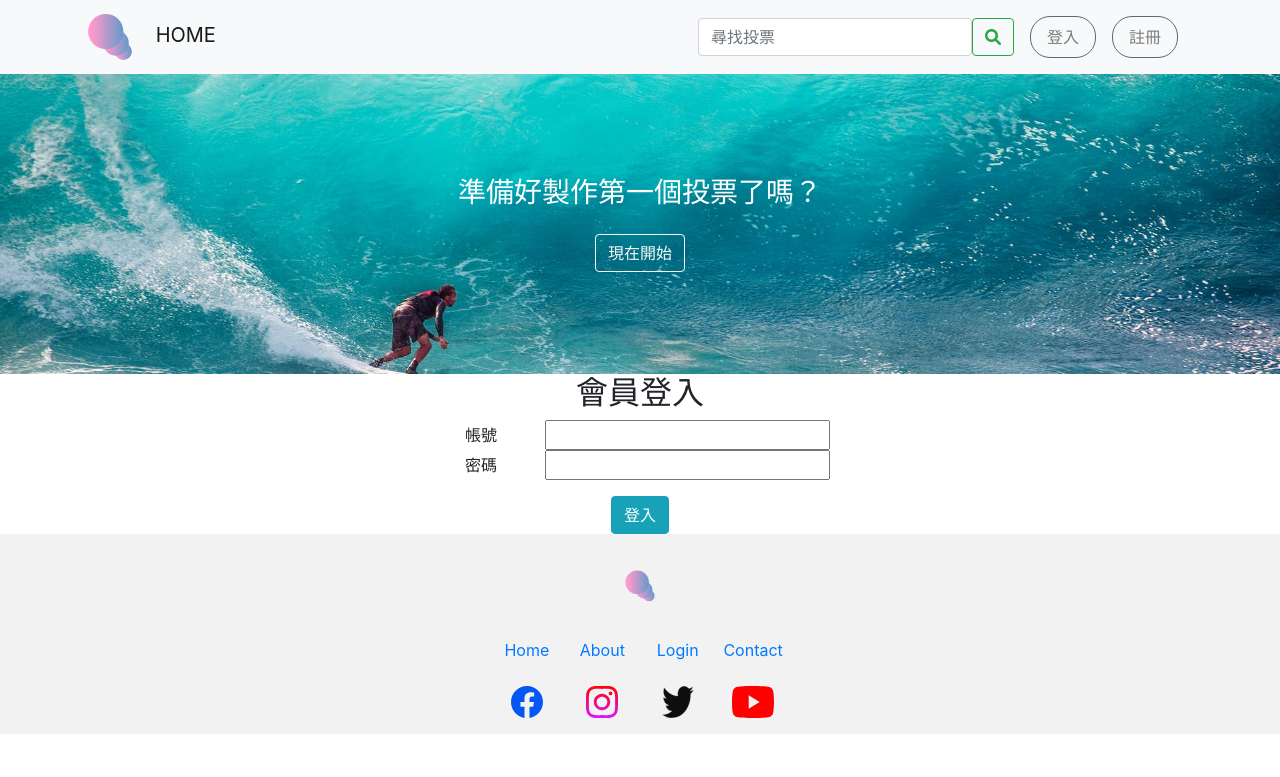
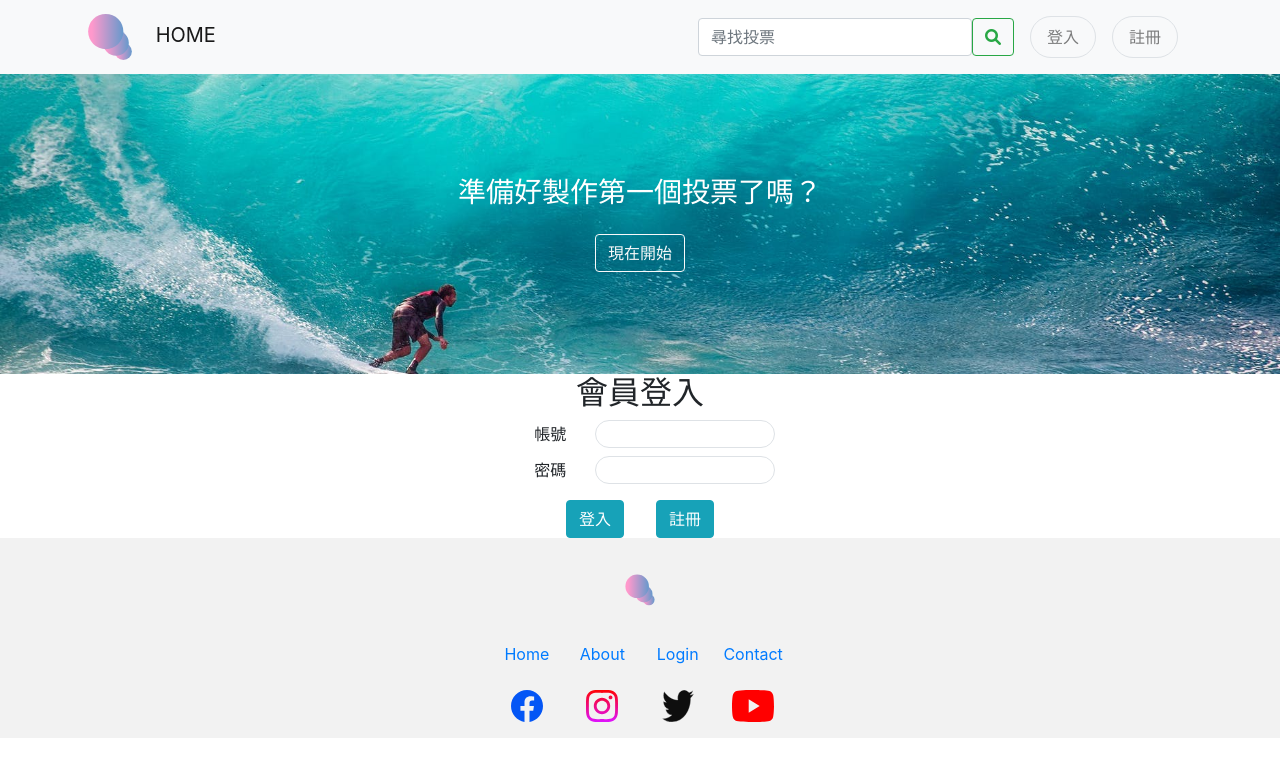
Before and after one commit to albert199577/vote_hw, a PHP site: page /index.php?do=login in a window 1280 px wide. Shown: the top 777 px of the page. Run offline with PHP 8.4, Linux system fonts and the light colour scheme.

Commit message:
DOM clone debug login button beautify

```diff
--- a/frontend/login.php
+++ b/frontend/login.php
@@ -1,13 +1,13 @@
 <div class="container">
     <form action="./api/check_login.php" method="post">
         <h2 class="text-center">會員登入</h2>
-        <li class="row justify-content-center align-items-center">
-            <label class="col-md-1 my-0" for="">帳號</label>
-            <input class="col-md-3" type="text" name="account" required>
+        <li class="row justify-content-center align-items-center mx-3 flex-nowrap">
+            <label class="col-md-1 my-0 w-25 text-center" for="">帳號</label>
+            <input class="col-md-2 border rounded-pill" type="text" name="account" required>
         </li>
-        <li class="row justify-content-center align-items-center">
-            <label class="col-md-1 my-0" for="">密碼</label>
-            <input class="col-md-3" type="password" name="password" required>
+        <li class="row justify-content-center align-items-center mx-3 flex-nowrap mt-2">
+            <label class="col-md-1 my-0 w-25 text-center" for="">密碼</label>
+            <input class="col-md-2 border rounded-pill" type="password" name="password" required>
         </li>
         <li class="row justify-content-center align-items-center">
         <?php
@@ -17,7 +17,10 @@
         ?>
         </li>
         <li class="row justify-content-center align-items-center">
-            <button type="submit" class="mx-auto btn btn-info mt-3">登入</button>
+            <button type="submit" class="mr-3 btn btn-info mt-3">登入</button>
+            <a href="./?do=reg">
+                <button type="button" class="ml-3 btn btn-info mt-3">註冊</button>
+            </a>
         </li>
     </form>
 </div>
--- a/frontend/show_vote_list.php
+++ b/frontend/show_vote_list.php
@@ -1,7 +1,7 @@
 <!-- <h1>列出所有的問題</h1> -->
 <link rel="stylesheet" href="./style/style.css">
-<main class="d-flex align-items-center flex-wrap justify-content-center" style="gap: 2rem">
-    <section style="flex: 1 1;max-width: 100%; align-self: start;" class="p-5 ad">
+<main class="d-flex align-items-center flex-wrap justify-content-center" style="gap: 1rem">
+    <section style="flex: 1 1;max-width: 100%; align-self: start;" class="p-3 ad">
         <p class="font-weight-bolder h3 m-4 text-center">ADVERTISEMENT</p>
         <div id="carouselExampleSlidesOnly" class="carousel slide" data-ride="carousel">
             <div class="carousel-inner">
@@ -21,7 +21,7 @@
         </div>
     </section>
     <section style="flex: 3 1;" >
-        <div class="container vote-list">
+        <div class="container vote-list mx-auto">
             <ul class='list-grid p-0'>
         <?php
         $subject = all('topics', ['status' => 1]);
--- a/index.php
+++ b/index.php
@@ -48,12 +48,11 @@
                 echo "</li>";
             } else {
             ?>
-                <li class="nav-item">
-                    <a class="nav-link ml-3 px-3 d-inline-block" href="?do=login" style="border: 1px solid #666; border-radius: 20px;">登入</a>
+                <li class="nav-item d-flex justify-content-around">
+                    <a class="nav-link ml-3 px-3 d-inline-block border rounded-pill" href="?do=login">登入</a>
+                    <a class="nav-link mx-3 px-3 d-inline-block border rounded-pill" href="?do=reg">註冊</a>
                 </li>
-                <li class="nav-item">
-                    <a class="nav-link mx-3 px-3 d-inline-block" href="?do=reg"  style="border: 1px solid #666; border-radius: 20px;">註冊</a>
-                </li>
+
         <?php
             }
         ?>
```
Also changed, not shown: frontend/add_vote.php (+1 -6 lines).
